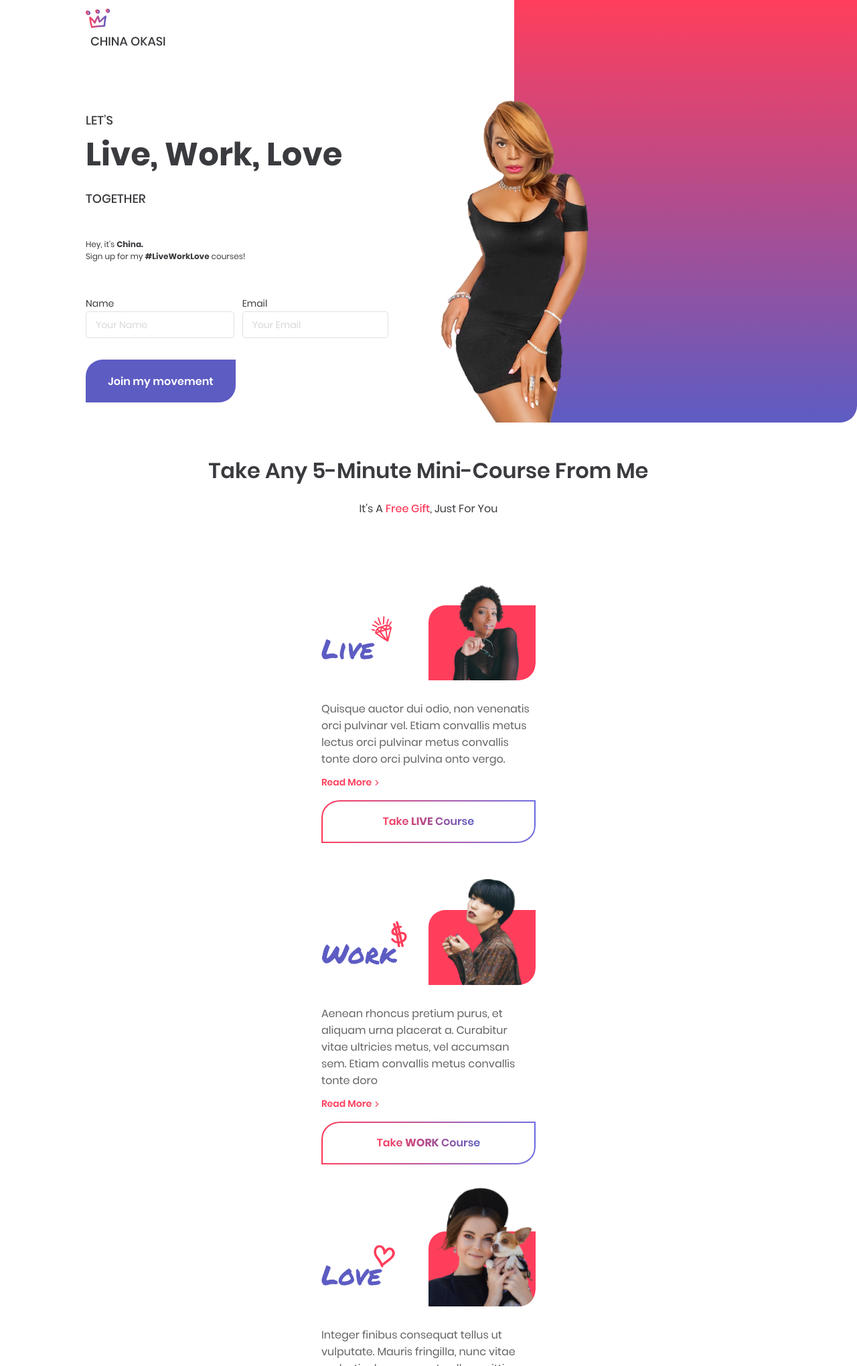
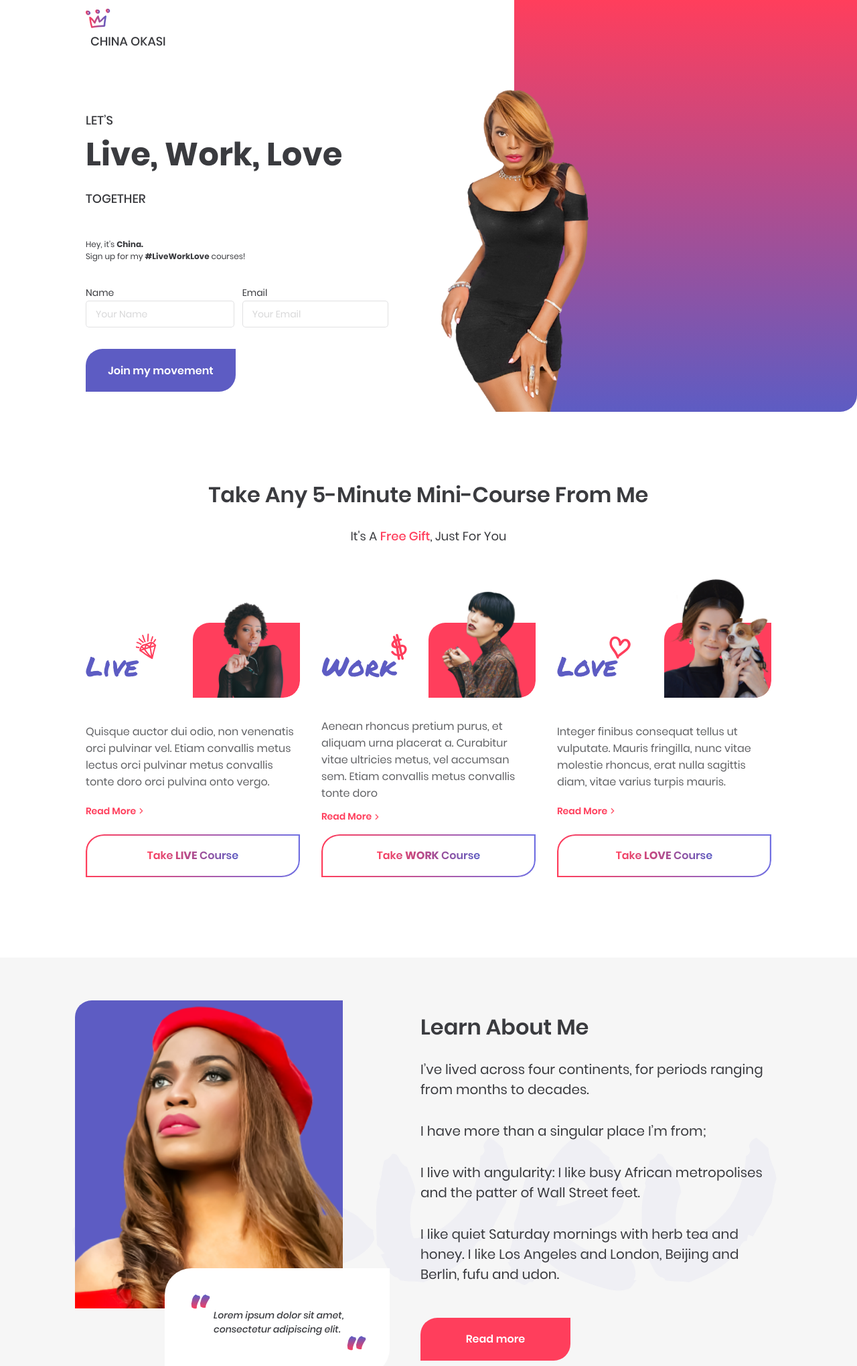
Before and after one commit to 20digital-ua/chinaokasi, a PHP site: page / in a window 1280 px wide. Shown: the top 2040 px of the page at 67% size. Run offline with PHP 8.4, Linux system fonts and the light colour scheme.

Commit message:
Responsive About-me Section, Change Structure main tags

```diff
--- a/fonts/fonts.css
+++ b/fonts/fonts.css
@@ -23,6 +23,12 @@
     src: url("Poppins/Poppins-SemiBold.ttf") format("opentype");
     font-display: block;
 }
+@font-face {
+    font-family: 'Poppins-MediumItalic';
+    src: url("Poppins/Poppins-MediumItalic.ttf") format("opentype");
+    font-display: block;
+}
+
 
 @font-face {
     font-family: 'PermanentMarker';
--- a/index.html
+++ b/index.html
@@ -61,7 +61,7 @@
 		</div>
 	</header>
 	<main>
-		<section class="subscribe-section">
+		<section class="subscribe-section section">
 			<div class="container">
 				<div class="subscribe-block">
 					<form action="" class="primary-form">
@@ -76,7 +76,7 @@
 				</div>
 			</div>
 		</section>
-		<section class="courses-section">
+		<section class="courses-section section">
 			<div class="container">
 				<h2 class="title">Take Any 5-Minute Mini-Course From Me</h2>
 				<p  class="sub-title">It's A <span class="sub-title--red">Free Gift</span>, Just For You</p>
@@ -117,16 +117,20 @@
 				</div>
 			</div>
 		</section>
-		<section class="about-me-section">
+		<section class="about-me-section section">
 			<div class="container">
-				<h2 class="title title--left">Learn About Me</h2>
+				<h2 class="title title--left title--about-me">Learn About Me</h2>
 			</div>
 			<div class="container container--nopadding">
+				<div class="about-china">
 						<div class="china-photo">
 							<img src="img/about-me/ChinaRedHat.png"  class="china-photo__img" alt="">
+							<div class="quote-block">
+								<p class="quote-block__text">Lorem ipsum dolor sit amet, consectetur adipiscing elit.</p>
 							</div>
 						</div>
-			<div class="container">
+						<div class="china-bio">
+							<h2 class="title title--left title--china-bio">Learn About Me</h2>
 							<div class="about-content">
 								<p>I’ve lived across four continents,
 									for periods ranging from months to decades.</p>
@@ -136,8 +140,12 @@
 							</div>
 							<a href="#" class="link-btn"><span class="link-inner">Read more</span></a>
 						</div>
+				</div>
+
+			</div>
+
 		</section>
-		<section class="podcast-section">
+		<section class="podcast-section section">
 			<div class="container">
 				<h2 class="title title--left">Heard My Hot Podcast?</h2>
 			</div>
@@ -221,7 +229,7 @@
 				</div>
 			</div>
 		</section>
-		<section class="blog-section">
+		<section class="blog-section section">
 			<div class="container">
 					<h2 class="title">Check out my blog</h2>
 			</div>
@@ -270,13 +278,13 @@
 							</div>
 					</div>
 				</div>
-				<div class="container container--notoppadding">
+				<div class="container">
 					<a href="#" class="link-btn"><span class="link-inner">Read more</span></a>
 				</div>
 
 			</div>
 		</section>
-		<section class="in-touch-section">
+		<section class="in-touch-section section">
 			<div class="container">
 				<h2 class="title">Let’s get in touch</h2>
 				<div class="with-me">
--- a/scss/_base/varibles.scss
+++ b/scss/_base/varibles.scss
@@ -7,11 +7,17 @@ $violetColor: #5D5CC3;
 $lightGreyBG: rgba(243, 243, 243, 0.71);
 
 
-$mobPadding: 3em 1em 0 1em;
+$mobSidePadding: 0 16px;
+$tbSidePadding: 0 32px;
+$lgSidePadding: 0 32px;
+
+
+$noTopPadding: 16px 50px;
 
 $Poppins: 'Poppins-Regular';
 $PoppinsMedium: 'Poppins-Medium';
 $PoppinsBold: 'Poppins-Bold';
 $PoppinsSemiBold: 'Poppins-SemiBold';
+$PoppinsMediumItalic: 'Poppins-MediumItalic';
 
 $PermanentMarker: 'PermanentMarker';
--- a/scss/_modules/about-me.scss
+++ b/scss/_modules/about-me.scss
@@ -1,24 +1,122 @@
 .about-me-section{
   background-color: $lightGreyBG;
-  padding-bottom: 4em;
+  padding: 48px 0 64px 0;
+  position: relative;
+  @include screen-tb{
+    padding: 64px 0 120px 0;
+  }
+  @include screen-lg{
+    padding: 82px 0 160px 0;
+  }
+  @include screen-md{
+    &:before{
+      content: '#GURU';
+      font-family: Permanent Marker;
+      @include font(300px, $PermanentMarker);
+      line-height: 437px;
+      color: rgba(93, 92, 195, 0.04);
+      position: absolute;
+      right: 10%;
+      top: 150px;
+    }
+
+    .title--about-me{
+      display: none;
+    }
+    .title--china-bio{
+      margin-top: 16px;
+      display: block;
+    }
+  }
+  .title--china-bio{
+    display: none;
+  }
 }
 
+.about-china{
+  display: flex;
+  flex-direction: column;
+  @include screen-md{
+    flex-direction: row;
+    font-size: 20px;
+  }
+}
 .china-photo{
   max-width: 375px;
   height: 352px;
-  background-color: $violetColor;
+  background-color: #5D5CC3;
   border-radius: 25px 0;
   margin: 0 auto;
+  margin-bottom: 24px;
+  position: relative;
+  @include screen-tb{
+    max-width: 400px;
+    min-width: 400px;
+    max-height: 460px;
+    min-height: 460px;
+  }
   &__img{
-    border-radius:0 0 25px 0;
+    border-radius: 0 0 25px 0;
     object-fit: cover;
     width: 100%;
     height: 100%;
   }
+  .quote-block{
+    display: none;
+    max-width: 336px;
+    min-height: 160px;
+    background: #FFFFFF;
+    border-radius: 40px 0px;
+    position: absolute;
+    bottom: -100px;
+    right: -70px;
+    padding: 60px 60px 49px 73px;
+    @include font(14px, $PoppinsMediumItalic);
+    @include screen-md{
+      display: block;
+    }
+    &__text{
+      position: relative;
+      &:before,
+      &:after{
+        content:'';
+        display: block;
+        position: absolute;
+        width: 30px;
+        height: 30px;
+        background: url(#{$image_dir}icons/quotes.svg) center no-repeat;
+      }
+      &:before{
+        left: -35px;
+        top: -25px;
+      }
+      &:after{
+        right: -25px;
+        bottom: -25px;
+      }
+    }
+
+  }
+}
+
+.china-bio{
+  padding: $mobSidePadding;
+  @include screen-md{
+    margin-left: 100px;
+  }
+  .link-btn{
+    margin-top: 25px;
+    @include screen-md{
+      margin-top: 50px;
+    }
+  }
 }
 .about-content p{
-  margin-bottom: 1em;
+  margin-bottom: 16px;
+  @include screen-md{
+    margin-bottom: 32px;
+  }
   &:last-child{
-    margin-bottom: 1.5em;
+    margin-bottom: 0;
   }
 }
--- a/scss/_modules/courses.scss
+++ b/scss/_modules/courses.scss
@@ -1,16 +1,23 @@
 .courses-section{
-  padding-bottom: 4em;
+    padding: 64px 0 64px 0;
+    @include screen-tb{
+      padding: 100px 0 120px 0;
+    }
+    @include screen-lg{
+      padding: 150px 0 192px 0;
+    }
 }
 .courses{
   margin: 0 auto;
-  margin-top: 4em;
   display: flex;
   flex-direction: column;
   align-items: center;
-  @include screen-lg{
+  @include screen-tb{
     flex-direction: row;
     justify-content: space-between;
     align-items: stretch;
+    flex-wrap: wrap;
+    margin-top: 48px;
   }
 }
 .course {
@@ -18,10 +25,14 @@
   flex-direction: column;
   justify-content: space-between;
   max-width: 320px;
-  margin-bottom: 2em;
+  margin-bottom: 32px;
   &:last-child{
-    // margin-bottom: 0;
+    margin-bottom: 0;
   }
+  @include screen-tb{
+    margin-bottom: 0;
+  }
+
   .course-top-container {
     display: flex;
     justify-content: space-between;
--- a/scss/_modules/general.scss
+++ b/scss/_modules/general.scss
@@ -1,5 +1,6 @@
 *{
   box-sizing: border-box;
+  text-overflow: ellipsis;
 }
 body{
   font-size: 16px;
@@ -8,33 +9,31 @@ body{
   line-height: normal;
   background-color: $BodyBGColor;
 }
-
+ .section{
+   padding: 36px 0;
+ }
 .container{
-  padding: $mobPadding;
+  padding: $mobSidePadding;
   position: relative;
   max-width: 1056px;
   margin: 0 auto;
   &--nopadding{
     padding:0;
   }
-  &--notoppadding{
-    padding: 0 1em 0 1em;
-  }
 }
 
-
 .title{
-  @include font(1.5em,$PoppinsSemiBold);
+  @include font(24px,$PoppinsSemiBold);
   text-align: center;
-  margin-bottom: 1.25rem;
+  margin-bottom: 24px;
   &--left{
     text-align: left;
   }
   @include screen-tb{
-    font-size: 2em;
+    font-size: 32px;
   }
   @include screen-lg{
-    font-size: 2.5em;
+    font-size: 40px;
   }
 }
 
@@ -45,15 +44,14 @@ body{
     color: $redColor;
   }
   @include screen-tb{
-    font-size: 1em;
+    font-size: 18px;
   }
   @include screen-lg{
-    font-size: 1.25em;
+    font-size: 20px;
   }
 }
 //FIXME
 .text{
-  font-size: 1rem;
   line-height: normal;
   &-center{
     text-align: center;
--- a/scss/_modules/header.scss
+++ b/scss/_modules/header.scss
@@ -128,6 +128,7 @@ header{
 
 .subscribe-block--header{
   display: none;
+  margin-top: 32px;
   @include screen-md{
     display: block;
   }
@@ -136,6 +137,7 @@ header{
 
 
 .subscribe-section{
+  padding-bottom: 0;
   .container{
     padding-top: 0;
   }
@@ -143,6 +145,3 @@ header{
     display: none;
   }
 }
-.subscribe-block{
-  padding-top: 2em;
-}
--- a/scss/_modules/in-touch.scss
+++ b/scss/_modules/in-touch.scss
@@ -1,4 +1,5 @@
 .in-touch-section{
+  padding-bottom: 0;
   .text{
     max-width: 80%;
     margin: 0 auto;
--- a/scss/_modules/link_buttons.scss
+++ b/scss/_modules/link_buttons.scss
@@ -6,8 +6,8 @@
   background-color: $violetColor;
   border-radius: 25px  0;
   color: #fff;
-  @include font(1rem,$PoppinsSemiBold);
-  margin-top: 2em;
+  @include font(16px,$PoppinsSemiBold);
+  margin-top: 32px;
 }
 
 .link-btn{
@@ -19,7 +19,7 @@
   background-color: $redColor;
   border-radius: 25px  0;
   color: #fff;
-  font-family: $PoppinsSemiBold;
+  @include font(16px, $PoppinsSemiBold);
   line-height: 64px;
   text-align: center;
 }
--- a/scss/_modules/my-blog.scss
+++ b/scss/_modules/my-blog.scss
@@ -1,6 +1,5 @@
 .blog-section{
   background-color: $lightGreyBG;
-  padding-bottom: 4em;
 }
 .blog-posts{
   display: flex;
--- a/scss/_modules/podcast.scss
+++ b/scss/_modules/podcast.scss
@@ -1,6 +1,5 @@
 .container--podcast-player{
   padding-top: 24px;
-  padding-bottom: 3em;
 }
 
 .podcast-introduce{
--- a/style.css
+++ b/style.css
@@ -147,6 +147,7 @@ a {
 
 * {
   box-sizing: border-box;
+  text-overflow: ellipsis;
 }
 
 body {
@@ -157,8 +158,12 @@ body {
   background-color: #FFF;
 }
 
+.section {
+  padding: 36px 0;
+}
+
 .container {
-  padding: 3em 1em 0 1em;
+  padding: 0 16px;
   position: relative;
   max-width: 1056px;
   margin: 0 auto;
@@ -168,14 +173,10 @@ body {
   padding: 0;
 }
 
-.container--notoppadding {
-  padding: 0 1em 0 1em;
-}
-
 .title {
-  font: 1.5em "Poppins-SemiBold";
+  font: 24px "Poppins-SemiBold";
   text-align: center;
-  margin-bottom: 1.25rem;
+  margin-bottom: 24px;
 }
 
 .title--left {
@@ -192,7 +193,6 @@ body {
 }
 
 .text {
-  font-size: 1rem;
   line-height: normal;
 }
 
@@ -210,8 +210,8 @@ body {
   background-color: #5D5CC3;
   border-radius: 25px  0;
   color: #fff;
-  font: 1rem "Poppins-SemiBold";
-  margin-top: 2em;
+  font: 16px "Poppins-SemiBold";
+  margin-top: 32px;
 }
 
 .link-btn {
@@ -223,7 +223,7 @@ body {
   background-color: #FF3E5C;
   border-radius: 25px  0;
   color: #fff;
-  font-family: "Poppins-SemiBold";
+  font: 16px "Poppins-SemiBold";
   line-height: 64px;
   text-align: center;
 }
@@ -460,14 +460,15 @@ header .container {
 
 .subscribe-block--header {
   display: none;
+  margin-top: 32px;
+}
+
+.subscribe-section {
+  padding-bottom: 0;
 }
 
 .subscribe-section .container {
   padding-top: 0;
-}
-
-.subscribe-block {
-  padding-top: 2em;
 }
 
 /*  CONTENT */
@@ -477,12 +478,11 @@ header .container {
 /* #1 - Courses Section */
 
 .courses-section {
-  padding-bottom: 4em;
+  padding: 64px 0 64px 0;
 }
 
 .courses {
   margin: 0 auto;
-  margin-top: 4em;
   display: flex;
   flex-direction: column;
   align-items: center;
@@ -493,7 +493,11 @@ header .container {
   flex-direction: column;
   justify-content: space-between;
   max-width: 320px;
-  margin-bottom: 2em;
+  margin-bottom: 32px;
+}
+
+.course:last-child {
+  margin-bottom: 0;
 }
 
 .course .course-top-container {
@@ -626,7 +630,17 @@ header .container {
 
 .about-me-section {
   background-color: rgba(243, 243, 243, 0.71);
-  padding-bottom: 4em;
+  padding: 48px 0 64px 0;
+  position: relative;
+}
+
+.about-me-section .title--china-bio {
+  display: none;
+}
+
+.about-china {
+  display: flex;
+  flex-direction: column;
 }
 
 .china-photo {
@@ -635,6 +649,8 @@ header .container {
   background-color: #5D5CC3;
   border-radius: 25px 0;
   margin: 0 auto;
+  margin-bottom: 24px;
+  position: relative;
 }
 
 .china-photo__img {
@@ -644,19 +660,63 @@ header .container {
   height: 100%;
 }
 
+.china-photo .quote-block {
+  display: none;
+  max-width: 336px;
+  min-height: 160px;
+  background: #FFFFFF;
+  border-radius: 40px 0px;
+  position: absolute;
+  bottom: -100px;
+  right: -70px;
+  padding: 60px 60px 49px 73px;
+  font: 14px "Poppins-MediumItalic";
+}
+
+.china-photo .quote-block__text {
+  position: relative;
+}
+
+.china-photo .quote-block__text:before,
+.china-photo .quote-block__text:after {
+  content: '';
+  display: block;
+  position: absolute;
+  width: 30px;
+  height: 30px;
+  background: url(img/icons/quotes.svg) center no-repeat;
+}
+
+.china-photo .quote-block__text:before {
+  left: -35px;
+  top: -25px;
+}
+
+.china-photo .quote-block__text:after {
+  right: -25px;
+  bottom: -25px;
+}
+
+.china-bio {
+  padding: 0 16px;
+}
+
+.china-bio .link-btn {
+  margin-top: 25px;
+}
+
 .about-content p {
-  margin-bottom: 1em;
+  margin-bottom: 16px;
 }
 
 .about-content p:last-child {
-  margin-bottom: 1.5em;
+  margin-bottom: 0;
 }
 
 /* #3 - About Me Section */
 
 .container--podcast-player {
   padding-top: 24px;
-  padding-bottom: 3em;
 }
 
 .podcast-introduce {
@@ -815,7 +875,6 @@ header .container {
 
 .blog-section {
   background-color: rgba(243, 243, 243, 0.71);
-  padding-bottom: 4em;
 }
 
 .blog-posts {
@@ -872,6 +931,10 @@ header .container {
 }
 
 /* #5 - In Touch Section */
+
+.in-touch-section {
+  padding-bottom: 0;
+}
 
 .in-touch-section .text {
   max-width: 80%;
@@ -963,11 +1026,11 @@ footer .container {
 
 @media only screen and (min-width: 720px) {
   .title {
-    font-size: 2em;
+    font-size: 32px;
   }
 
   .sub-title {
-    font-size: 1em;
+    font-size: 18px;
   }
 
   .submit-btn,
@@ -996,6 +1059,33 @@ footer .container {
   .header-content .greeting {
     display: block;
   }
+
+  .courses-section {
+    padding: 100px 0 120px 0;
+  }
+
+  .courses {
+    flex-direction: row;
+    justify-content: space-between;
+    align-items: stretch;
+    flex-wrap: wrap;
+    margin-top: 48px;
+  }
+
+  .course {
+    margin-bottom: 0;
+  }
+
+  .about-me-section {
+    padding: 64px 0 120px 0;
+  }
+
+  .china-photo {
+    max-width: 400px;
+    min-width: 400px;
+    max-height: 460px;
+    min-height: 460px;
+  }
 }
 
 @media only screen and (min-width: 1024px) {
@@ -1006,15 +1096,56 @@ footer .container {
   .subscribe-section {
     display: none;
   }
+
+  .about-me-section:before {
+    content: '#GURU';
+    font-family: Permanent Marker;
+    font: 300px "PermanentMarker";
+    line-height: 437px;
+    color: rgba(93, 92, 195, 0.04);
+    position: absolute;
+    right: 10%;
+    top: 150px;
+  }
+
+  .about-me-section .title--about-me {
+    display: none;
+  }
+
+  .about-me-section .title--china-bio {
+    margin-top: 16px;
+    display: block;
+  }
+
+  .about-china {
+    flex-direction: row;
+    font-size: 20px;
+  }
+
+  .china-photo .quote-block {
+    display: block;
+  }
+
+  .china-bio {
+    margin-left: 100px;
+  }
+
+  .china-bio .link-btn {
+    margin-top: 50px;
+  }
+
+  .about-content p {
+    margin-bottom: 32px;
+  }
 }
 
 @media only screen and (min-width: 1400px) {
   .title {
-    font-size: 2.5em;
+    font-size: 40px;
   }
 
   .sub-title {
-    font-size: 1.25em;
+    font-size: 20px;
   }
 
   .logo-container {
@@ -1032,10 +1163,8 @@ footer .container {
     font-size: 2em;
   }
 
-  .courses {
-    flex-direction: row;
-    justify-content: space-between;
-    align-items: stretch;
+  .courses-section {
+    padding: 150px 0 192px 0;
   }
 
   .course .course-top-container {
@@ -1084,4 +1213,8 @@ footer .container {
     background: url("img/courses/Rectangle_small.svg") left center no-repeat;
     max-width: 224px;
   }
+
+  .about-me-section {
+    padding: 82px 0 160px 0;
+  }
 }
```
Also changed, not shown: fonts/Poppins/Poppins-MediumItalic.ttf (added), img/icons/quotes.svg (added), scss/_modules/forms.scss (line endings or trailing spaces). Lines whose indentation alone changed are shown as unchanged.
